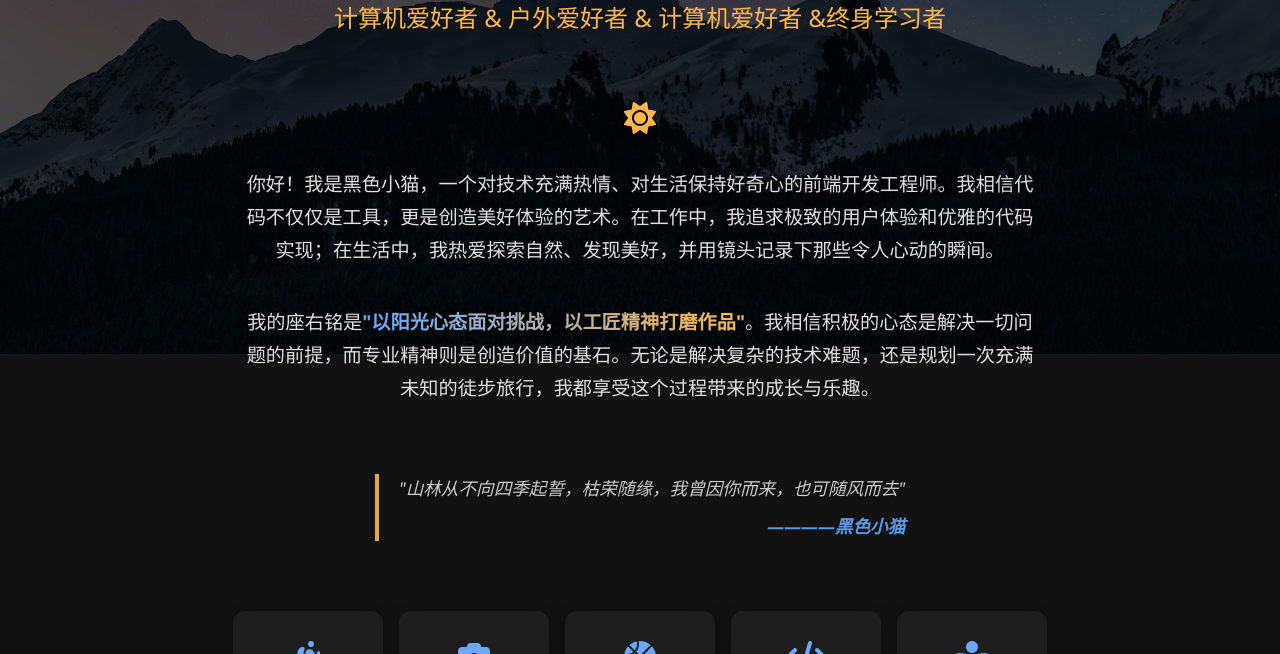
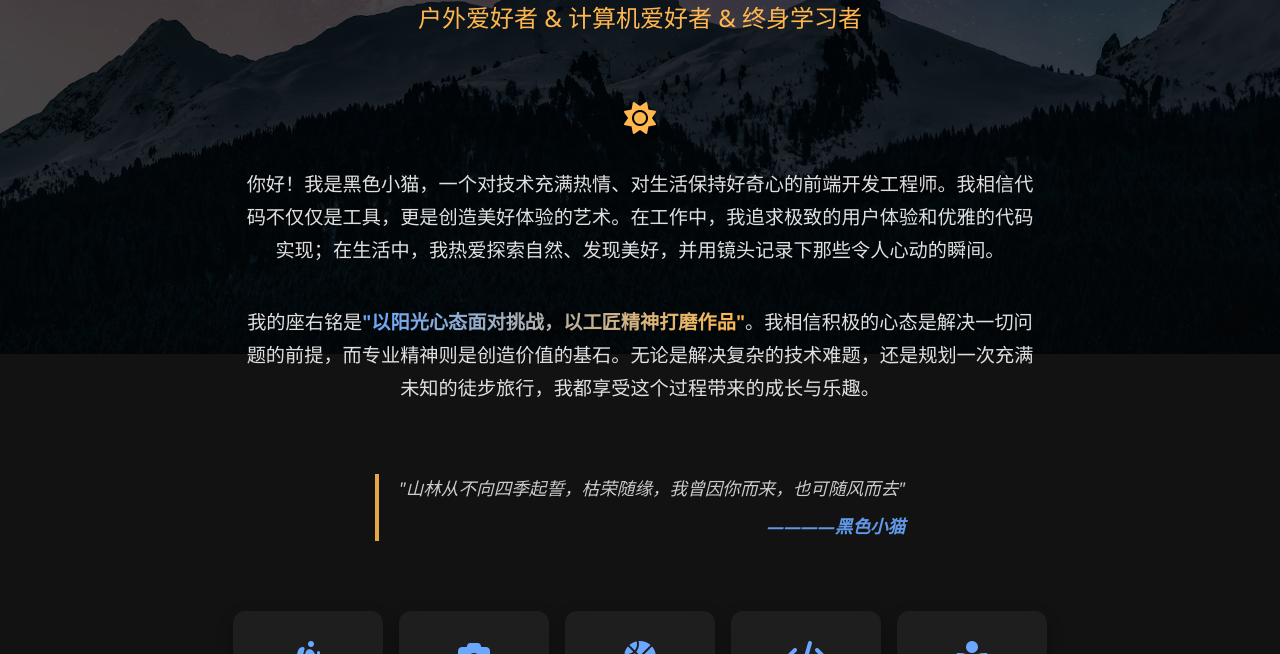
Before and after one commit to LoveSunday7/dingymxy, a plain HTML site: page index.html in a window 1280 px wide. Shown: the part 446-1100 px from the top of the page. Drawn offline with Linux system fonts and the light colour scheme.

Commit message:
更新 index.html

```diff
--- a/index.html
+++ b/index.html
@@ -1060,7 +1060,7 @@
             <div class="hero">
                 <img src="./images/girlhead.jpg" alt="头像" class="profile-img">
                 <h1>黑色小猫</h1>
-                <p class="tagline">计算机爱好者 & 户外爱好者 & 计算机爱好者 &终身学习者</p>
+                <p class="tagline">户外爱好者 & 计算机爱好者 & 终身学习者</p>
 
                 <div class="sun-icon">
                     <i class="fas fa-sun"></i>
```
